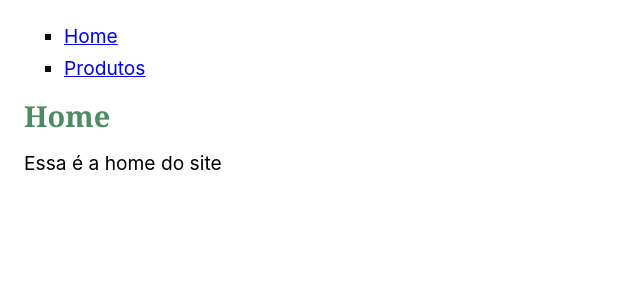
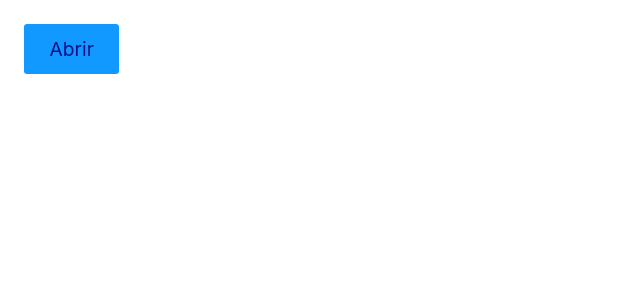
Before and after one commit to Pavanelli7/React, a React (Vite) app in the folder ferramentas-de-automacao/: page / in a window 1280 px wide. Shown: the top 300 px of the page, without its empty margins (0-640 px from the left). Built offline with nearby package versions, Linux system fonts and the light colour scheme.

Commit message:
Tópico/useState 1

```diff
--- a/ferramentas-de-automacao/src/App.jsx
+++ b/ferramentas-de-automacao/src/App.jsx
@@ -1,26 +1,16 @@
 import React from "react";
-import Header from "./Header"
-import Footer from "./Footer";
-import Form from "./Form/Form";
-import Home from "./Home";
-import Produtos from "./Produtos";
+import ButtonModal from "./ButtonModal";
+import Modal from "./Modal";
 
 
 
 const App = () => {
-  let Pagina = Home;
-  const {pathname} = window.location;
-
-  if (pathname === '/produtos') {
-    Pagina = Produtos;
-  } else {
-    Pagina = Home
-  }
+  const [modal, setModal] = React.useState(false);
 
   return (
     <>
-      <Header />
-      <Pagina />
+      <Modal modal={modal} setModal={setModal} />
+      <ButtonModal setModal={setModal} />
     </>
   )
 };
--- /dev/null
+++ b/ferramentas-de-automacao/src/ButtonModal.jsx
@@ -0,0 +1,7 @@
+import React from 'react'
+
+const ButtonModal = ({setModal}) => {
+  return <button onClick={() => setModal(true)}>Abrir</button>
+}
+
+export default ButtonModal
--- /dev/null
+++ b/ferramentas-de-automacao/src/Modal.jsx
@@ -0,0 +1,13 @@
+import React from 'react'
+
+const Modal = ({ modal, setModal }) => {
+  if (modal === true)
+    return (
+      <>
+        Esse é um modal. <button onClick={() => setModal(false)}>Fechar</button>
+      </>
+    );
+  return null;
+};
+
+export default Modal
```
